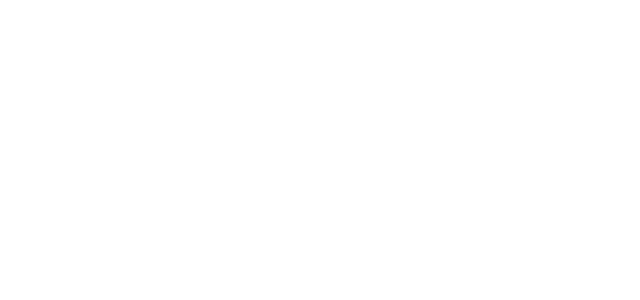
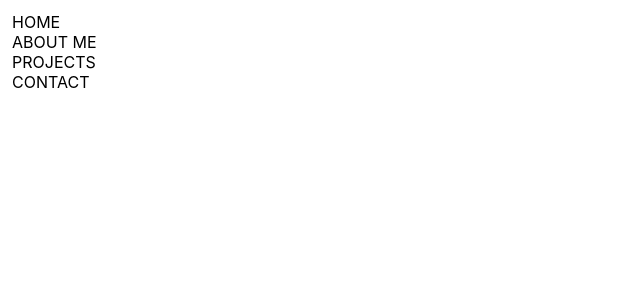
Before and after one commit to marcinzelaskopl/box-portfolio, a React (Create React App) app: page / in a window 1280 px wide. Shown: the top 300 px of the page, without its empty margins (0-640 px from the left). Built offline with nearby package versions, Linux system fonts and the light colour scheme.

Commit message:
nav change

```diff
--- a/package.json
+++ b/package.json
@@ -3,6 +3,7 @@
   "version": "0.1.0",
   "private": true,
   "dependencies": {
+    "gulp-sass": "^4.0.2",
     "node-sass": "^4.11.0",
     "react": "^16.7.0",
     "react-dom": "^16.7.0",
--- a/src/components/Nav.js
+++ b/src/components/Nav.js
@@ -7,6 +7,12 @@ class Nav extends Component {
             <div className='grid-container'>
                 <div className='row'>
                     <div className='col-12'>
+                        <ul>
+                            <li>HOME</li>
+                            <li>ABOUT ME</li>
+                            <li>PROJECTS</li>
+                            <li>CONTACT</li>
+                        </ul>
                     </div>
                 </div>
             </div>
```
Also changed, not shown: src/partials/_nav.scss (added), 1 other file (tests, documents, lock files or other folders).
